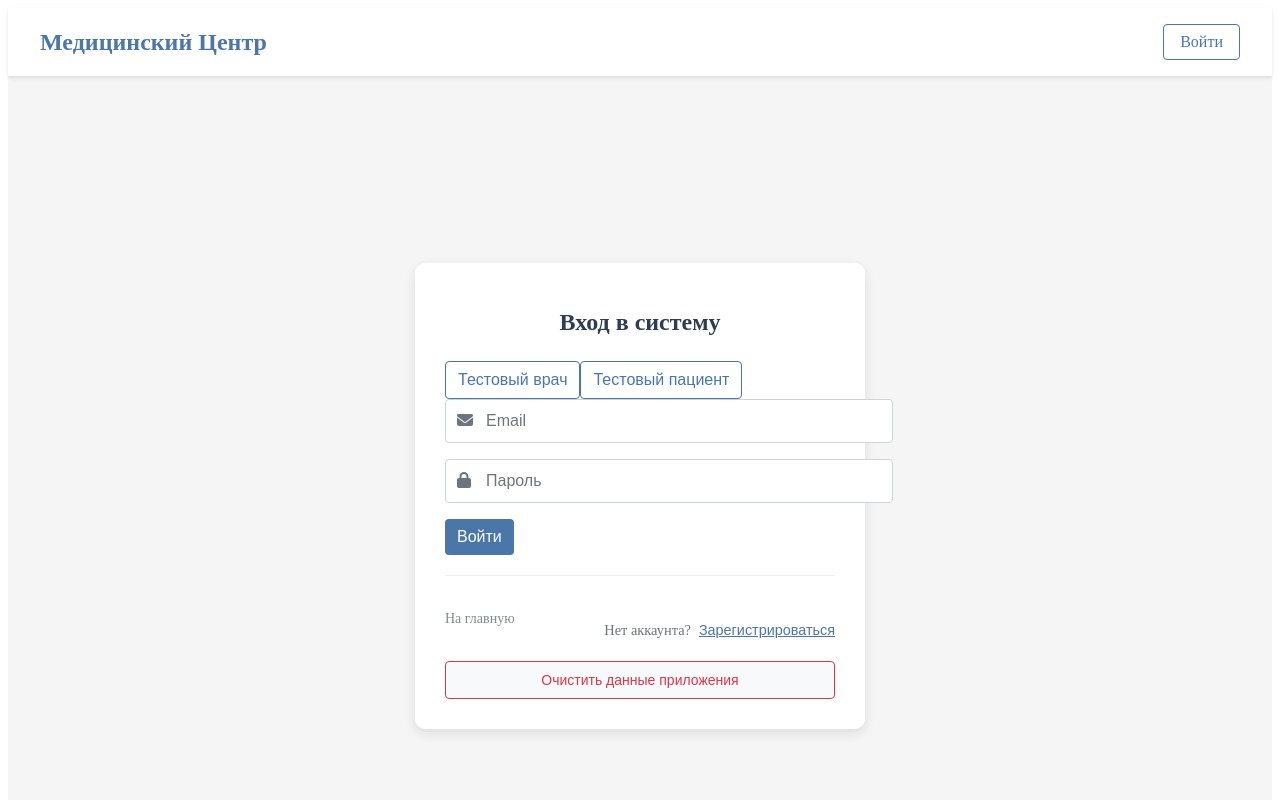
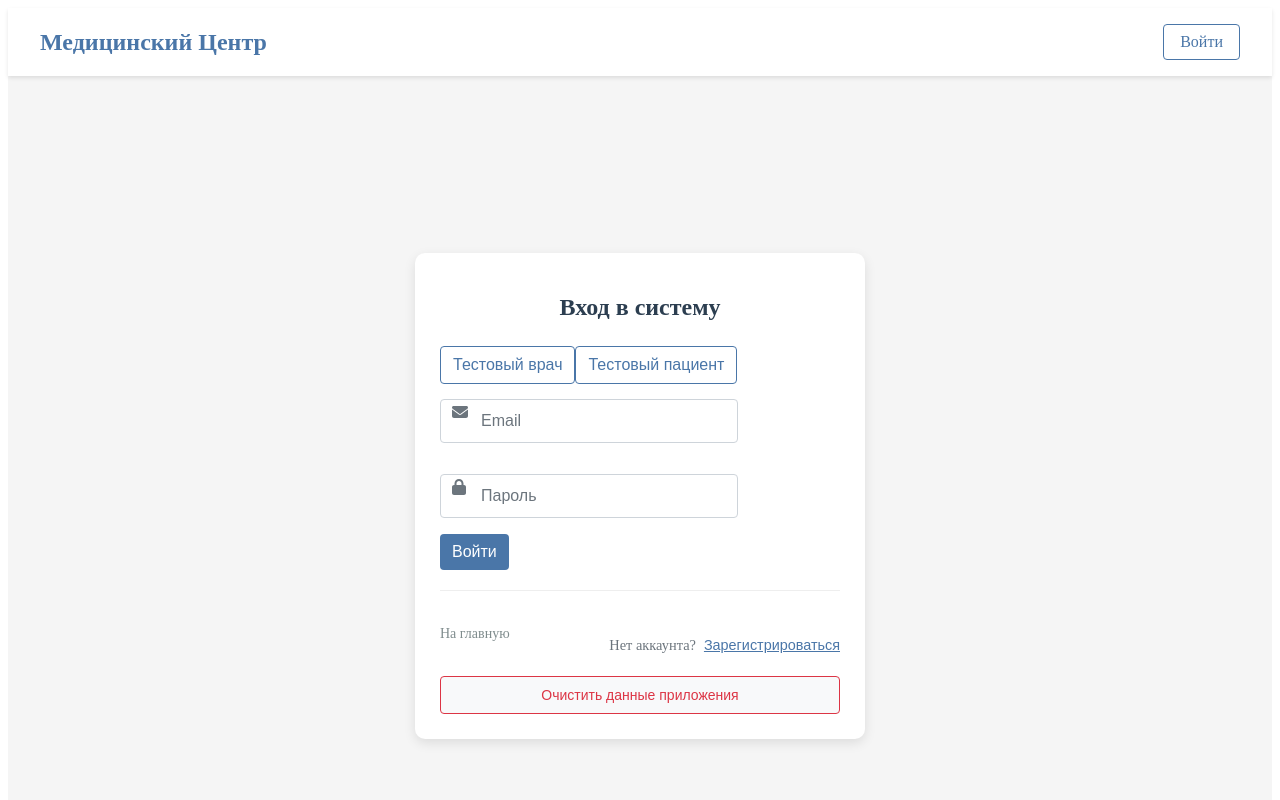
Before and after one commit to AntonBaglaev/react-med, a React (Create React App) app: page /auth in a window 1280 px wide. Shown: the top 800 px of the page. Built offline with nearby package versions, Linux system fonts and the light colour scheme.

Commit message:
fix styleform

```diff
--- a/src/components/common/Input/Input.scss
+++ b/src/components/common/Input/Input.scss
@@ -1,7 +1,8 @@
 .input-container {
 	position: relative;
-	width: 100%;
+	width: 240px;
 	margin-bottom: 1rem;
+	padding-top: 15px;
 }
 
 .input-icon {
--- a/src/pages/Auth/Auth.scss
+++ b/src/pages/Auth/Auth.scss
@@ -9,14 +9,17 @@
   &__container {
     width: 100%;
     max-width: 450px;
+    padding: 0 15px;
   }
 
   &__card {
     background: white;
     border-radius: 10px;
     box-shadow: 0 4px 12px rgba(0, 0, 0, 0.1);
-    padding: 30px;
+    padding: 25px;
     position: relative;
+    width: 100%;
+    box-sizing: border-box;
   }
 
   &__title {
@@ -24,6 +27,10 @@
     margin-bottom: 25px;
     color: #2c3e50;
     font-size: 24px;
+
+    @media (max-width: 480px) {
+      font-size: 20px;
+    }
   }
 
   &__error {
@@ -33,6 +40,7 @@
     border-radius: 5px;
     margin-bottom: 20px;
     font-size: 14px;
+    word-break: break-word;
   }
 
   &__footer {
@@ -42,6 +50,11 @@
     margin-top: 20px;
     padding-top: 20px;
     border-top: 1px solid #eee;
+
+    @media (max-width: 480px) {
+      flex-direction: column;
+      gap: 15px;
+    }
   }
 
   &__home-link {
@@ -68,9 +81,36 @@
     font-size: 14px;
     cursor: pointer;
     transition: all 0.2s;
+    box-sizing: border-box;
 
   &:hover {
     background-color: #dc3545;
     color: white;
   }
+
+  @media (max-width: 480px) {
+    font-size: 13px;
   }
+}
+
+.auth-form {
+  &__input {
+    width: 100%;
+    padding: 12px 15px;
+    margin-bottom: 15px;
+    border: 1px solid #ddd;
+    border-radius: 4px;
+    font-size: 14px;
+    box-sizing: border-box;
+
+    @media (max-width: 480px) {
+      padding: 10px 12px;
+    }
+  }
+
+  &__button {
+    width: 100%;
+    padding: 12px;
+    box-sizing: border-box;
+  }
+}
```
Lines whose indentation alone changed are shown as unchanged.
